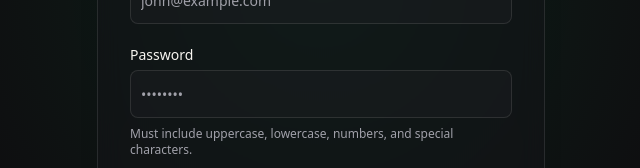
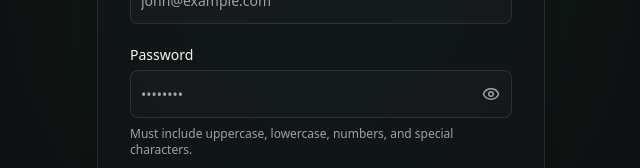
Before and after one commit to Me-HimanshuJain/Digital-hero, a Next.js app: page /signup in a window 1280 px wide. Shown: the part 431-599 px from the top of the page, without its empty margins (319-959 px from the left). Built offline with nearby package versions, Linux system fonts and the light colour scheme; no server answers.

Commit message:
Add view password toggle

```diff
--- a/src/app/(auth)/login/page.tsx
+++ b/src/app/(auth)/login/page.tsx
@@ -7,7 +7,7 @@ import { Label } from "@/components/ui/label";
 import Link from "next/link";
 import { createClient } from "@/lib/supabase/client";
 import { useRouter, useSearchParams } from "next/navigation";
-import { Trophy } from "lucide-react";
+import { Trophy, Eye, EyeOff } from "lucide-react";
 
 export default function LoginPage() {
   return (
@@ -20,6 +20,7 @@ export default function LoginPage() {
 function LoginContent() {
   const [email, setEmail] = useState("");
   const [password, setPassword] = useState("");
+  const [showPassword, setShowPassword] = useState(false);
   const [loading, setLoading] = useState(false);
   const [error, setError] = useState<string | null>(null);
   const [isRobotVerified, setIsRobotVerified] = useState(false);
@@ -125,15 +126,24 @@ function LoginContent() {
                   Forgot password?
                 </Link>
               </div>
+              <div className="relative">
                 <Input
                   id="password"
-                type="password"
+                  type={showPassword ? "text" : "password"}
                   placeholder="••••••••"
                   value={password}
                   onChange={(e) => setPassword(e.target.value)}
                   required
-                className="bg-background/50 border-white/10 h-12"
+                  className="bg-background/50 border-white/10 h-12 pr-10"
                 />
+                <button
+                  type="button"
+                  onClick={() => setShowPassword(!showPassword)}
+                  className="absolute right-3 top-1/2 -translate-y-1/2 text-muted-foreground hover:text-foreground transition-colors"
+                >
+                  {showPassword ? <EyeOff size={18} /> : <Eye size={18} />}
+                </button>
+              </div>
             </div>
 
             {/* Fake reCAPTCHA style checkbox */}
--- a/src/app/(auth)/signup/page.tsx
+++ b/src/app/(auth)/signup/page.tsx
@@ -7,7 +7,7 @@ import { Label } from "@/components/ui/label";
 import Link from "next/link";
 import { createClient } from "@/lib/supabase/client";
 import { useRouter, useSearchParams } from "next/navigation";
-import { Trophy } from "lucide-react";
+import { Trophy, Eye, EyeOff } from "lucide-react";
 
 export default function SignupPage() {
   return (
@@ -20,6 +20,7 @@ export default function SignupPage() {
 function SignupContent() {
   const [email, setEmail] = useState("");
   const [password, setPassword] = useState("");
+  const [showPassword, setShowPassword] = useState(false);
   const [fullName, setFullName] = useState("");
   const [region, setRegion] = useState("UK");
   const [loading, setLoading] = useState(false);
@@ -150,15 +151,24 @@ function SignupContent() {
 
             <div className="space-y-2">
               <Label htmlFor="password">Password</Label>
+              <div className="relative">
                 <Input
                   id="password"
-                type="password"
+                  type={showPassword ? "text" : "password"}
                   placeholder="••••••••"
                   value={password}
                   onChange={(e) => setPassword(e.target.value)}
                   required
-                className="bg-background/50 border-white/10 h-12"
+                  className="bg-background/50 border-white/10 h-12 pr-10"
                 />
+                <button
+                  type="button"
+                  onClick={() => setShowPassword(!showPassword)}
+                  className="absolute right-3 top-1/2 -translate-y-1/2 text-muted-foreground hover:text-foreground transition-colors"
+                >
+                  {showPassword ? <EyeOff size={18} /> : <Eye size={18} />}
+                </button>
+              </div>
               <p className="text-xs text-muted-foreground mt-1">Must include uppercase, lowercase, numbers, and special characters.</p>
             </div>
 
```
Also changed, not shown: run_migration.js (deleted, +0 -22 lines). Lines whose indentation alone changed are shown as unchanged.
